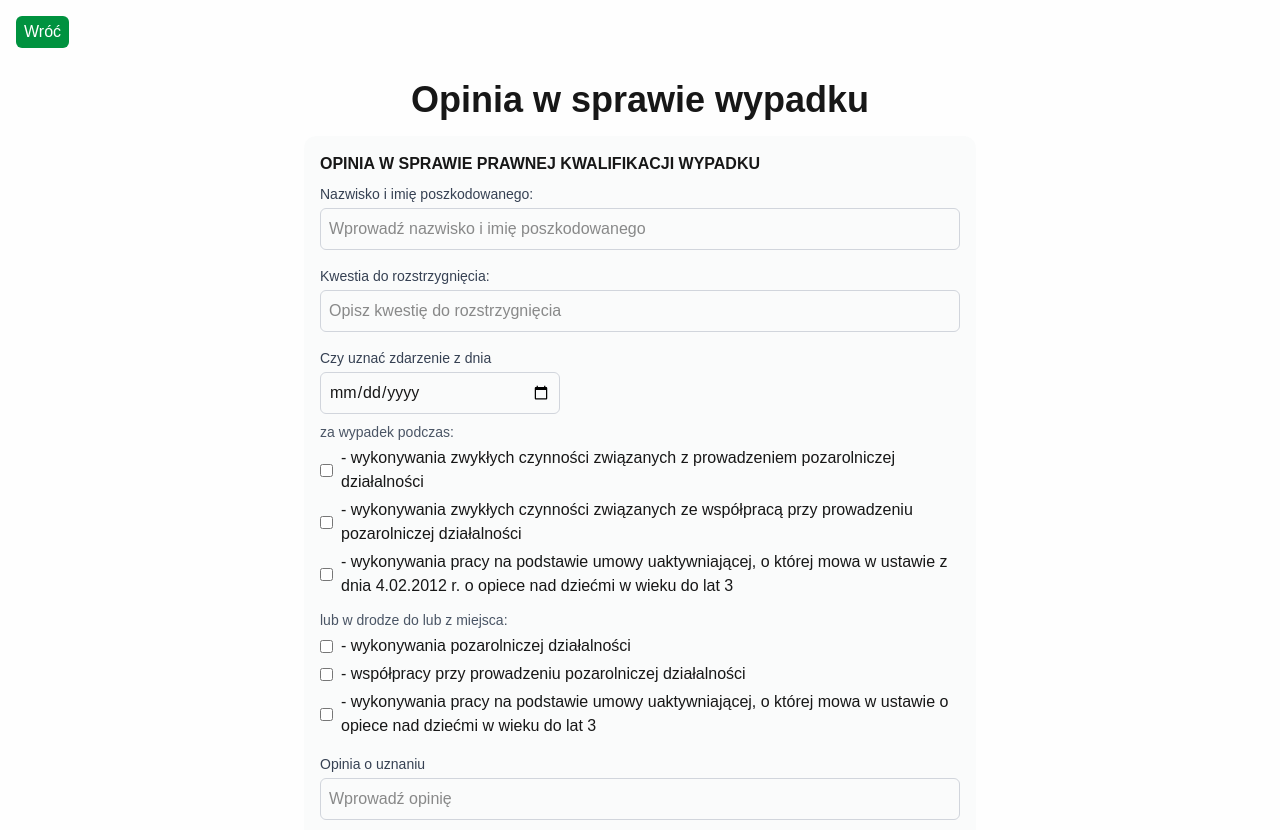
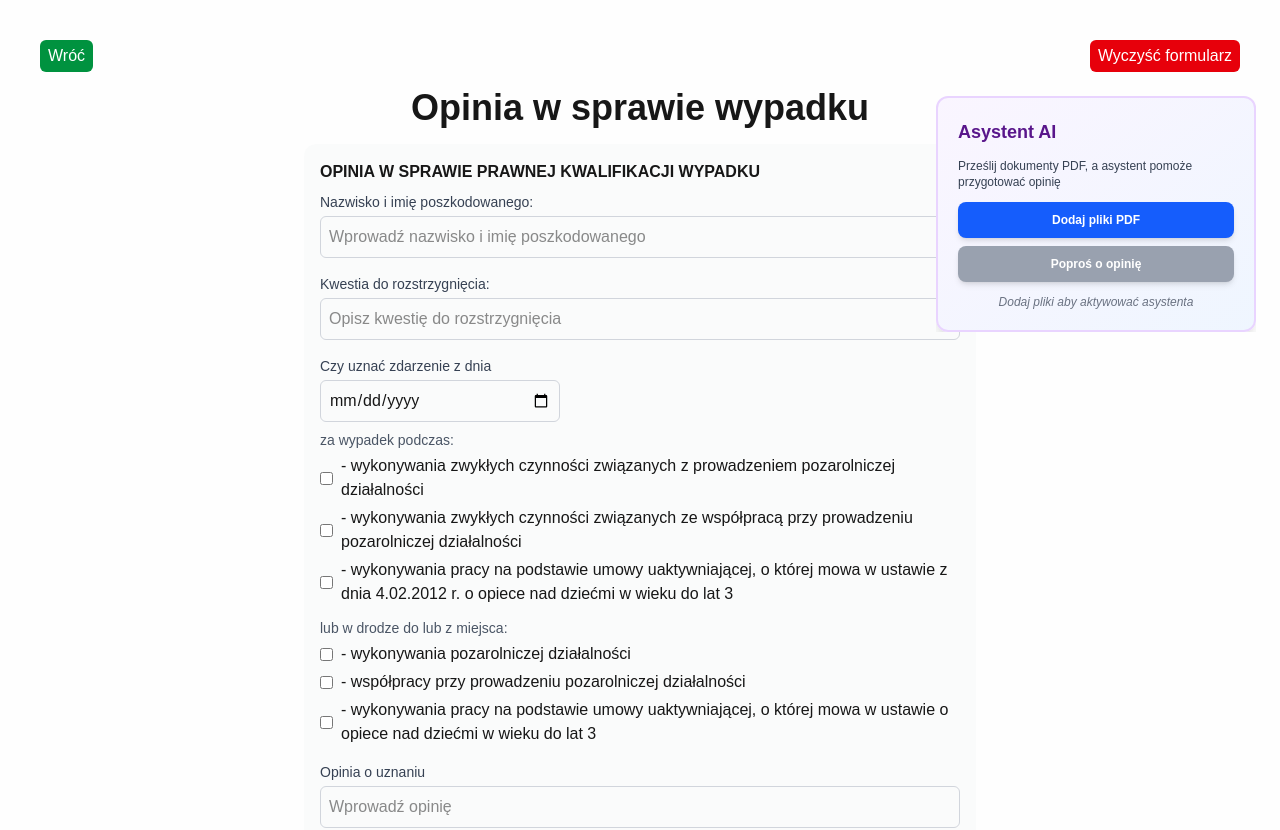
Before and after one commit to astadnicka/HACKHNATION, a Next.js app in the folder frontend/hacknation/: page /Opinia in a window 1280 px wide. Shown: the top 830 px of the page. Built offline with nearby package versions, Linux system fonts and the light colour scheme.

Commit message:
asystent ai

```diff
--- a/frontend/hacknation/app/components/Pracownik/KartaWypadku/Page.js
+++ b/frontend/hacknation/app/components/Pracownik/KartaWypadku/Page.js
@@ -3,12 +3,14 @@ import Link from "next/link";
 import Strona1 from "./Strona1";
 import Strona2 from "./Strona2";
 import SubmitButton from "../../SubmitButton";
-import { useState } from "react";
+import { useState, useEffect } from "react";
 
 export default function KartaWypadku() {
   const [page, setPage] = useState(1);
   const [errors, setErrors] = useState({});
-  const [formData, setFormData] = useState({
+  const [isLoaded, setIsLoaded] = useState(false);
+
+  const defaultFormData = {
     podmiot: {
       nazwaAdres: "",
     },
@@ -79,7 +81,42 @@ export default function KartaWypadku() {
       nazwaAdresPieczatka: "",
       adres: "",
     },
-  });
+  };
+
+  const [formData, setFormData] = useState(defaultFormData);
+
+  // Wczytanie danych z localStorage przy montowaniu komponentu
+  useEffect(() => {
+    const savedData = localStorage.getItem("kartaWypadkuFormData");
+    if (savedData) {
+      try {
+        setFormData(JSON.parse(savedData));
+      } catch (e) {
+        console.error("Błąd wczytywania danych z localStorage:", e);
+      }
+    }
+    setIsLoaded(true);
+  }, []);
+
+  // Zapisywanie danych do localStorage przy każdej zmianie
+  useEffect(() => {
+    if (isLoaded) {
+      localStorage.setItem("kartaWypadkuFormData", JSON.stringify(formData));
+    }
+  }, [formData, isLoaded]);
+
+  const clearForm = () => {
+    if (
+      confirm(
+        "Czy na pewno chcesz wyczyścić cały formularz? Wszystkie dane zostaną usunięte."
+      )
+    ) {
+      setFormData(defaultFormData);
+      localStorage.removeItem("kartaWypadkuFormData");
+      setErrors({});
+      setPage(1);
+    }
+  };
 
   const validatePage1 = () => {
     const newErrors = {};
@@ -316,6 +353,15 @@ export default function KartaWypadku() {
         </Link>
       </div>
 
+      <div className="absolute top-4 right-4">
+        <button
+          onClick={clearForm}
+          className="px-2 py-1 bg-red-600 cursor-pointer rounded-md hover:bg-red-700 transition-colors text-white"
+        >
+          Wyczyść formularz
+        </button>
+      </div>
+
       <div className="w-full max-w-2xl">
         <div className="flex justify-between mt-4 gap-4">
           {page === 2 && (
--- a/frontend/hacknation/app/components/Pracownik/Opinia/Page.js
+++ b/frontend/hacknation/app/components/Pracownik/Opinia/Page.js
@@ -3,14 +3,17 @@ import Link from "next/link";
 import Strona1 from "./Strona1";
 import Strona2 from "./Strona2";
 import SubmitButton from "../../SubmitButton";
-import { useState } from "react";
+import { useState, useEffect } from "react";
 
 export default function Opinia() {
   const [page, setPage] = useState(1);
   const [errors, setErrors] = useState({});
-  const [formData, setFormData] = useState({
+  const [isLoaded, setIsLoaded] = useState(false);
+  const [selectedFiles, setSelectedFiles] = useState([]);
+
+  const defaultFormData = {
     podstawowe: {
-      znakSrawy: "",
+      znakSprawy: "",
       imieNazwiskoPoszkodowanego: "",
       kwestiaDoRozstrzygniecza: "",
     },
@@ -56,7 +59,70 @@ export default function Opinia() {
       pieczatkaDecyzja: "",
       podpisDecyzja: "",
     },
-  });
+  };
+
+  const [formData, setFormData] = useState(defaultFormData);
+
+  useEffect(() => {
+    const savedData = localStorage.getItem("opiniaFormData");
+    if (savedData) {
+      try {
+        setFormData(JSON.parse(savedData));
+      } catch (e) {
+        console.error("Błąd wczytywania danych z localStorage:", e);
+      }
+    }
+    setIsLoaded(true);
+  }, []);
+
+  useEffect(() => {
+    if (isLoaded) {
+      localStorage.setItem("opiniaFormData", JSON.stringify(formData));
+    }
+  }, [formData, isLoaded]);
+
+  const clearForm = () => {
+    if (
+      confirm(
+        "Czy na pewno chcesz wyczyścić cały formularz? Wszystkie dane zostaną usunięte."
+      )
+    ) {
+      setFormData(defaultFormData);
+      localStorage.removeItem("opiniaFormData");
+      setErrors({});
+      setPage(1);
+      setSelectedFiles([]);
+    }
+  };
+
+  const handleFileSelect = () => {
+    const input = document.createElement("input");
+    input.type = "file";
+    input.accept = "application/pdf";
+    input.multiple = true;
+
+    input.onchange = (e) => {
+      const files = Array.from(e.target.files);
+      setSelectedFiles((prev) => [...prev, ...files]);
+    };
+
+    input.click();
+  };
+
+  const removeFile = (index) => {
+    setSelectedFiles((prev) => prev.filter((_, i) => i !== index));
+  };
+
+  const handleAskAssistant = () => {
+    if (selectedFiles.length === 0) {
+      alert("Proszę najpierw dodać pliki PDF");
+      return;
+    }
+
+    // Tutaj będzie logika wysyłania do backendu
+    console.log("Wysyłanie plików do asystenta:", selectedFiles);
+    alert(`Wysłano ${selectedFiles.length} plik(ów) do asystenta AI`);
+  };
 
   const validatePage1 = () => {
     const newErrors = {};
@@ -183,7 +249,9 @@ export default function Opinia() {
   };
 
   return (
-    <div className="flex flex-col items-center min-h-screen pt-16 m-4">
+    <div className="flex flex-col items-center min-h-screen pt-16 m-6 relative">
+      {/* Główny formularz wycentrowany */}
+      <div className="flex flex-col items-center w-full max-w-2xl">
         <h1 className="text-4xl font-bold mb-4">Opinia w sprawie wypadku</h1>
 
         {renderPage()}
@@ -196,7 +264,16 @@ export default function Opinia() {
           </Link>
         </div>
 
-      <div className="w-full max-w-2xl">
+        <div className="absolute top-4 right-4">
+          <button
+            onClick={clearForm}
+            className="px-2 py-1 bg-red-600 cursor-pointer rounded-md hover:bg-red-700 transition-colors text-white"
+          >
+            Wyczyść formularz
+          </button>
+        </div>
+
+        <div className="w-full">
           <div className="flex justify-between mt-4 gap-4">
             {page === 2 && (
               <button
@@ -227,5 +304,67 @@ export default function Opinia() {
           </div>
         </div>
       </div>
+
+      {/* Panel asystenta AI - stały po prawej stronie */}
+      <div className="fixed right-6 top-24 w-80 max-h-[calc(100vh-8rem)] overflow-y-auto">
+        <div className="p-5 bg-gradient-to-br from-purple-50 to-blue-50 rounded-xl border-2 border-purple-200 shadow-lg">
+          <h2 className="text-lg font-bold mb-3 text-purple-900 flex items-center gap-2">
+            Asystent AI
+          </h2>
+
+          <p className="text-xs text-gray-700 mb-3">
+            Prześlij dokumenty PDF, a asystent pomoże przygotować opinię
+          </p>
+
+          {/* Lista wybranych plików */}
+          {selectedFiles.length > 0 && (
+            <div className="mb-3 space-y-1.5">
+              <p className="text-xs font-semibold text-gray-700">
+                Pliki ({selectedFiles.length}):
+              </p>
+              <div className="max-h-48 overflow-y-auto space-y-1.5">
+                {selectedFiles.map((file, index) => (
+                  <div
+                    key={index}
+                    className="flex items-center justify-between bg-white p-1.5 rounded border text-xs"
+                  >
+                    <span className="truncate flex-1 text-xs">{file.name}</span>
+                    <button
+                      onClick={() => removeFile(index)}
+                      className="ml-2 px-1.5 py-0.5 bg-red-500 text-white rounded hover:bg-red-600 text-xs"
+                    >
+                      ✕
+                    </button>
+                  </div>
+                ))}
+              </div>
+            </div>
+          )}
+
+          <div className="flex flex-col gap-2">
+            <button
+              onClick={handleFileSelect}
+              className="w-full px-3 py-2.5 bg-blue-600 text-white font-semibold rounded-lg hover:bg-blue-700 transition-colors shadow-md text-xs"
+            >
+             Dodaj pliki PDF
+            </button>
+
+            <button
+              onClick={handleAskAssistant}
+              disabled={selectedFiles.length === 0}
+              className="w-full px-3 py-2.5 bg-purple-600 text-white font-semibold rounded-lg hover:bg-purple-700 transition-colors shadow-md disabled:bg-gray-400  text-xs"
+            >
+             Poproś o opinię
+            </button>
+          </div>
+
+          {selectedFiles.length === 0 && (
+            <p className="text-xs text-gray-500 mt-3 text-center italic">
+              Dodaj pliki aby aktywować asystenta
+            </p>
+          )}
+        </div>
+      </div>
+    </div>
   );
 }
```
Lines whose indentation alone changed are shown as unchanged.
